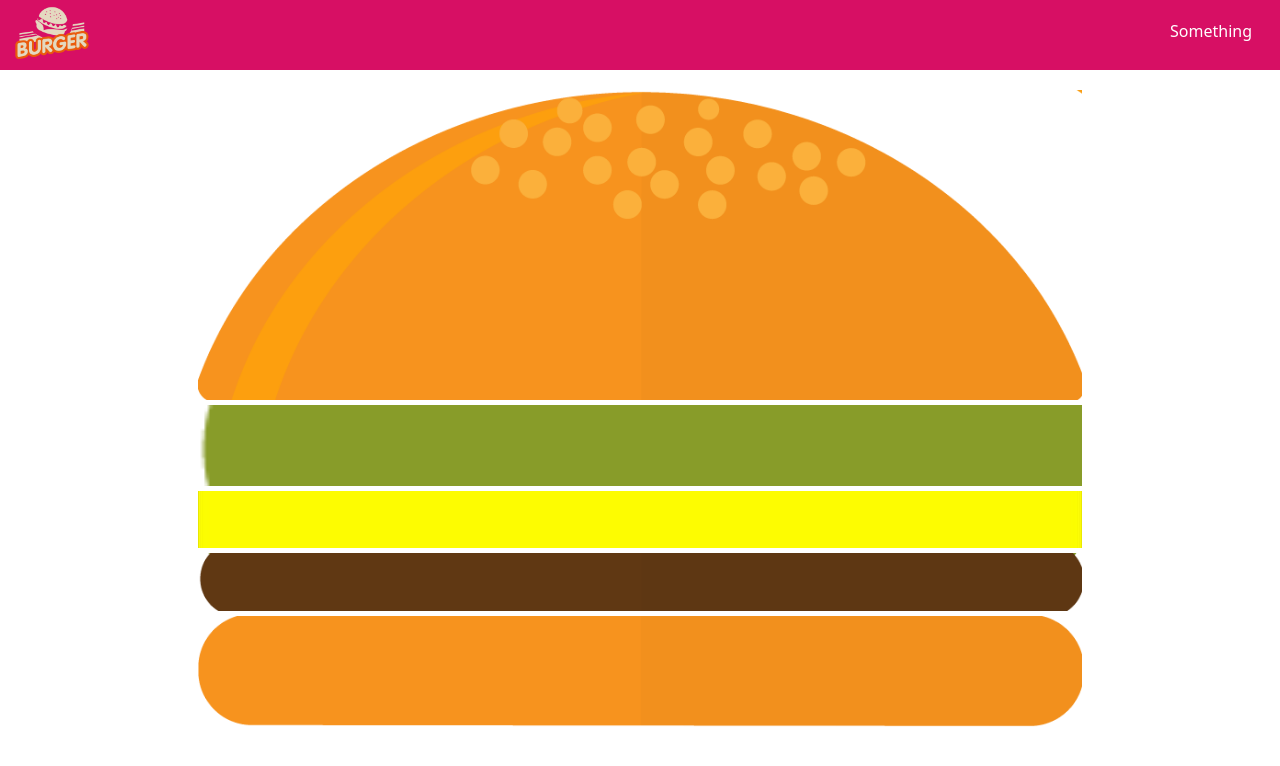
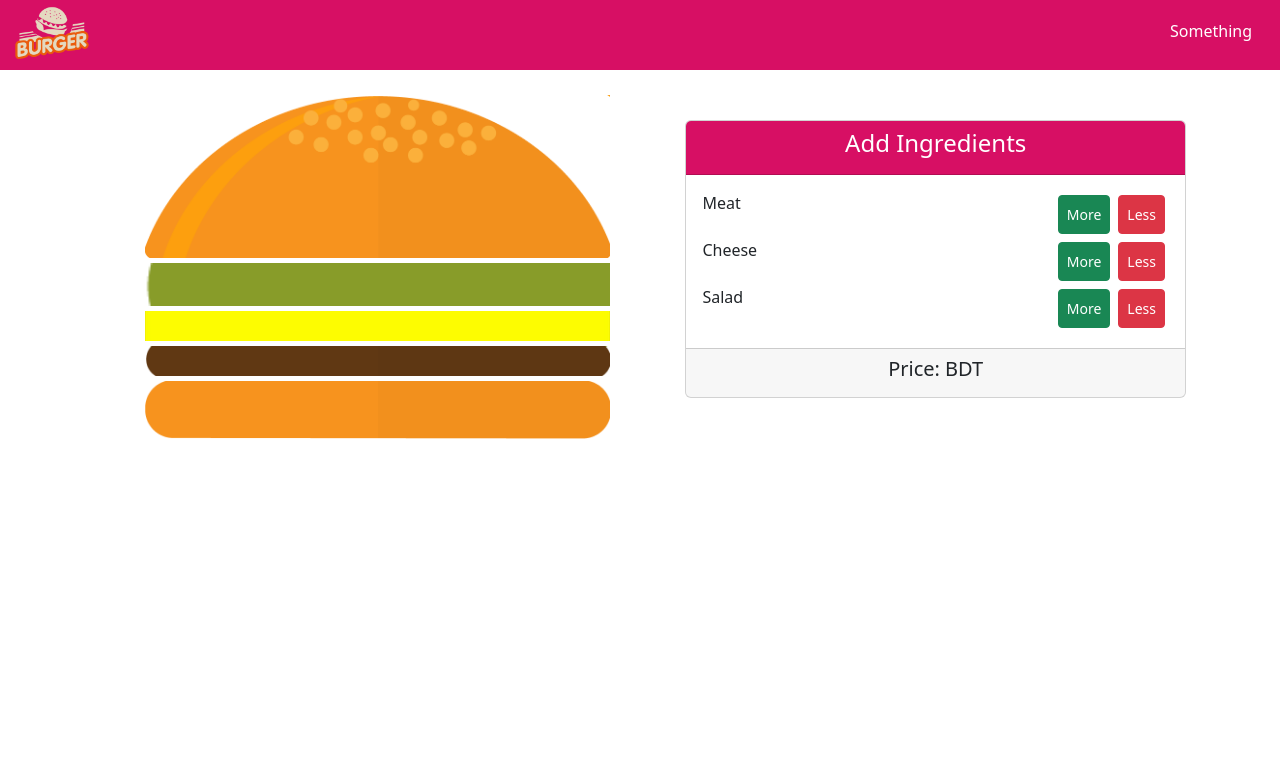
Before and after one commit to fardeenhasib/burger_builder, a React (Create React App) app: page / in a window 1280 px wide. Shown: the top 766 px of the page. Built offline with nearby package versions, Linux system fonts and the light colour scheme.

Commit message:
controls component added

```diff
--- a/src/Components/BurgerBuilder/BurgerBuilder.js
+++ b/src/Components/BurgerBuilder/BurgerBuilder.js
@@ -1,5 +1,6 @@
 import React, { Component } from "react";
 import Burger from "./Burger/Burger";
+import Controls from "./Controls/Controls";
 
 
 export default class BurgerBuilder extends Component{
@@ -14,8 +15,9 @@
 
     render (){
         return (
-            <div>
+            <div className="d-flex flex-md-row flex-column">
                 <Burger ingredients={this.state.ingredients} />
+                <Controls />
             </div>
         );
     }
--- /dev/null
+++ b/src/Components/BurgerBuilder/Controls/Controls.js
@@ -0,0 +1,48 @@
+import React from "react";
+import { Card, CardBody, CardFooter, CardHeader, Button } from "reactstrap";
+
+const controls = [
+    {label: "Meat", type: "meat"},
+    {label: "Cheese", type: "cheese"},
+    {label: "Salad", type: "salad"},
+]
+
+const BuildControl = props => {
+    return (
+        <div className="d-flex bd-highlight">
+            <div>{props.label}</div>
+            <div className="p-2 flex-grow-1 bd-highlight"></div>
+            <button className="p-2 bd-highlight btn btn-success btn-sm m-1">More</button>
+            <button className="p-2 bd-highlight btn btn-danger btn-sm m-1">Less</button>
+        </div>
+    );
+}
+
+const Controls = props => {
+    return (
+        <div className="container ml-md-5" style={{ textAlign: "center"}}>
+            <Card style={{
+                marginTop: "30px",
+                marginBottom: "30px",
+                textAlign: "center"
+            }}>
+                <CardHeader style={{ backgroundColor: "#D70F64", color: "white"}}><h4>Add Ingredients</h4></CardHeader>
+                <CardBody>
+                    {
+                       controls.map(item => {
+                        return (
+                        <BuildControl
+                         label= {item.label}
+                         type = {item.type}
+                         key = {Math.random()}
+                        /> );
+                       })
+                    }
+                </CardBody>
+                <CardFooter><h5>Price: BDT</h5></CardFooter>
+            </Card>
+        </div>
+    );
+}
+
+export default Controls;
```
